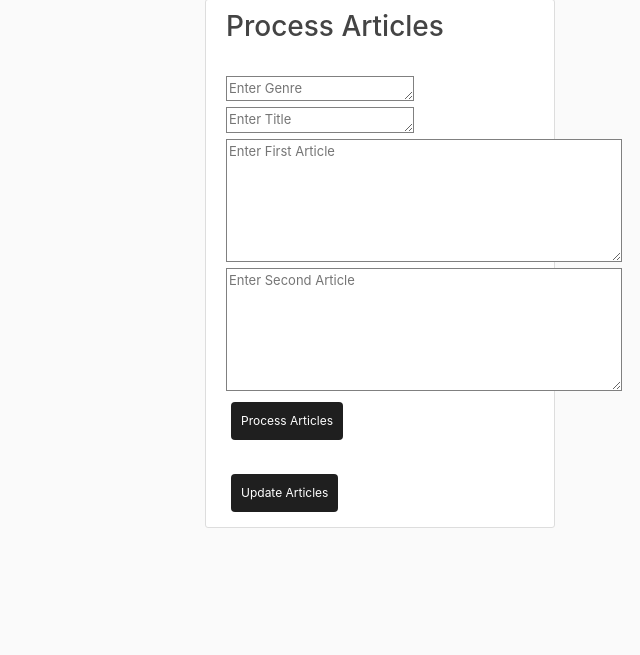
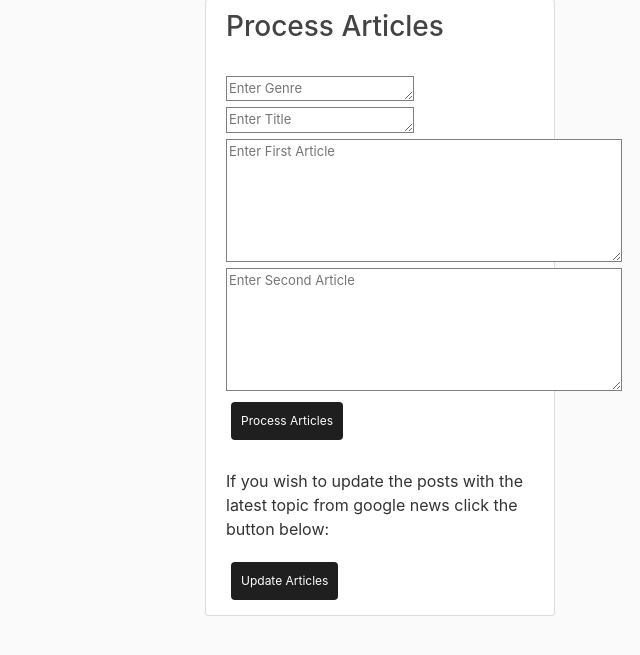
Before and after one commit to dthomas40/newssimplified, a Django app: page / in a window 1280 px wide. Shown: the part 81-736 px from the top of the page, without its empty margins (640-1280 px from the left). Run offline with Django 3.2, Linux system fonts and the light colour scheme; data that the repository does not hold is empty; some libraries are stand-ins or nearby versions.

Commit message:
styling changes

```diff
--- a/blog/templates/blog/base.html
+++ b/blog/templates/blog/base.html
@@ -130,9 +130,10 @@
                     <!-- <textarea id="output" rows="16" cols="65" name="output">{{ data2 }}</textarea> -->
 
                 </form>
+                <br/>
+                <p>If you wish to update the posts with the latest topic from google news click the button below:</p>
                 <form action ="/button/" method="post">
                   {% csrf_token %}
-                  <br/>
                   <!-- <textarea id="genre" rows="1" cols="15" name="genre" placeholder="Enter Genre"></textarea>
                   <textarea id="title" rows="1" cols="15" name="title" placeholder="Enter Title"></textarea> -->
                   <input type="submit" value="Update Articles" class="button" style="vertical-align:middle">
```
